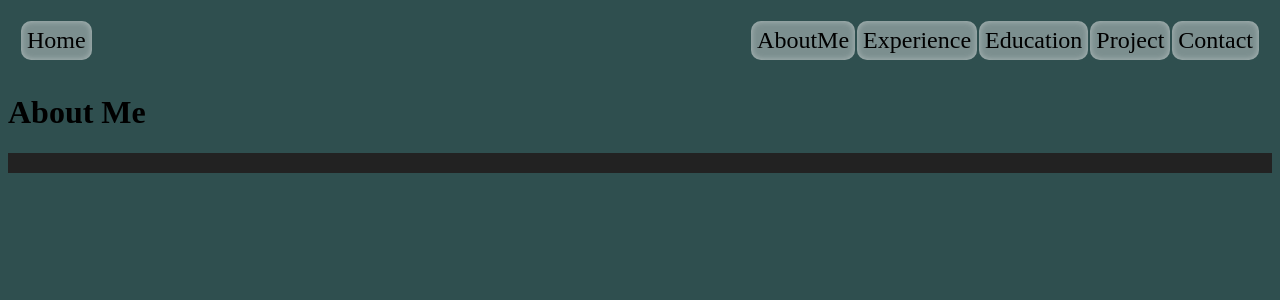
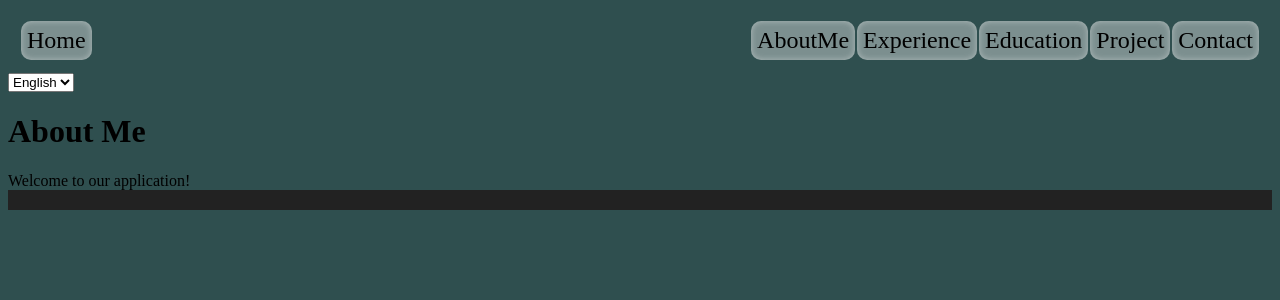
Before and after one commit to ImitatedSky/resume, a React (Create React App) app: page /AboutMe in a window 1280 px wide. Shown: the top 300 px of the page. Built offline with nearby package versions, Linux system fonts and the light colour scheme.

Commit message:
Update 4 files

```diff
--- a/src/App.js
+++ b/src/App.js
@@ -1,5 +1,6 @@
 import "./styles.css";
 import { BrowserRouter, Route, Switch, NavLink } from "react-router-dom";
+import { useState, useEffect } from "react";
 
 import Header from "./components/header";
 import Footer from "./components/footer";
@@ -13,10 +14,24 @@ import Project from "./components/Project/Project";
 
 import Nopage from "./components/Nopage/Nopage";
 
+import LanguageContext from "./components/LanguageContext";
+import LanguageSwitcher from "./components/LanguageSwitcher";
+
+import en from "./languages/en.json";
+import zh from "./languages/zh.json";
+
 export default function App() {
+  const [language, setLanguage] = useState("en");
+  const languages = {
+    en: en,
+    zh: zh,
+  };
+
   return (
     <>
+      <LanguageContext.Provider value={{ language, setLanguage }}>
         <Header />
+        <LanguageSwitcher />
         <Switch>
           <Route exact path="/">
             <Home />
@@ -38,6 +53,7 @@ export default function App() {
           </Route>
         </Switch>
         <Footer />
+      </LanguageContext.Provider>
     </>
   );
 }
--- a/src/components/AboutMe/AboutMe.js
+++ b/src/components/AboutMe/AboutMe.js
@@ -1,9 +1,31 @@
-import { Row, Col } from "reactstrap";
+import { useState, useEffect, useContext } from "react";
+
+import React from "react";
+import LanguageContext from "../LanguageContext";
+import LanguageSwitcher from "../LanguageSwitcher";
+
+import en from "../../languages/en.json";
+import zh from "../../languages/zh.json";
 
 export default function AboutMe() {
+  const { language } = useContext(LanguageContext);
+
+  const languages = {
+    en: en,
+    zh: zh,
+  };
+
   return (
     <>
       <h1>About Me</h1>
+      <LanguageContext.Consumer>
+        {(languageContext) => (
+          <div>
+            {/* 根据当前语言改变文本 */}
+            {languages[languageContext.language].welcomeMessage}
+          </div>
+        )}
+      </LanguageContext.Consumer>
     </>
   );
 }
--- a/src/components/Home/Home.js
+++ b/src/components/Home/Home.js
@@ -1,4 +1,4 @@
-import { useState, useEffect } from "react";
+import { useState, useEffect, useContext } from "react";
 
 import React from "react";
 import LanguageContext from "../LanguageContext";
--- a/src/components/LanguageContext.js
+++ b/src/components/LanguageContext.js
@@ -1,4 +1,4 @@
-import React from 'react';
+import React from "react";
 
 const LanguageContext = React.createContext();
 
```
Lines whose indentation alone changed are shown as unchanged.
